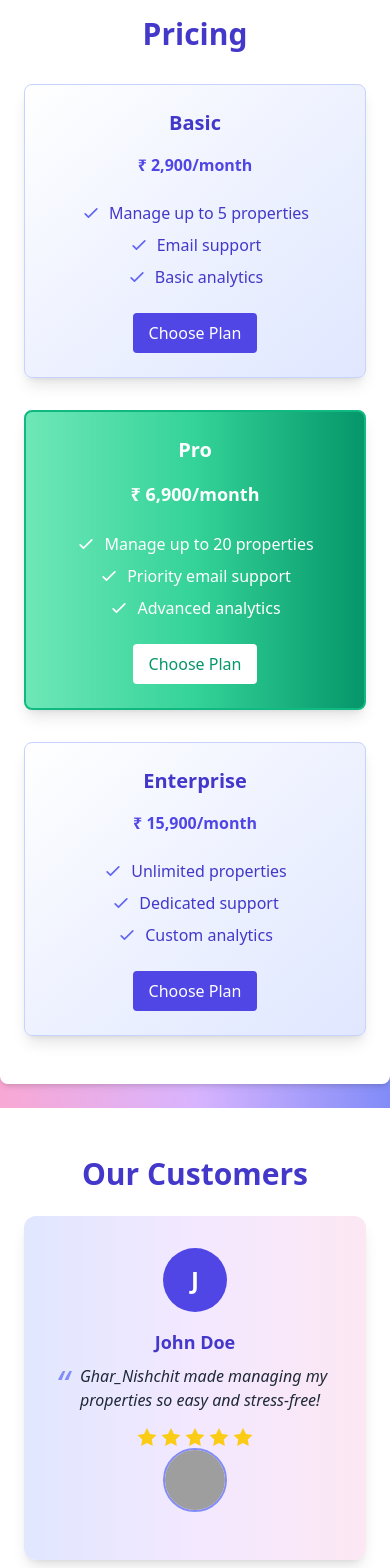
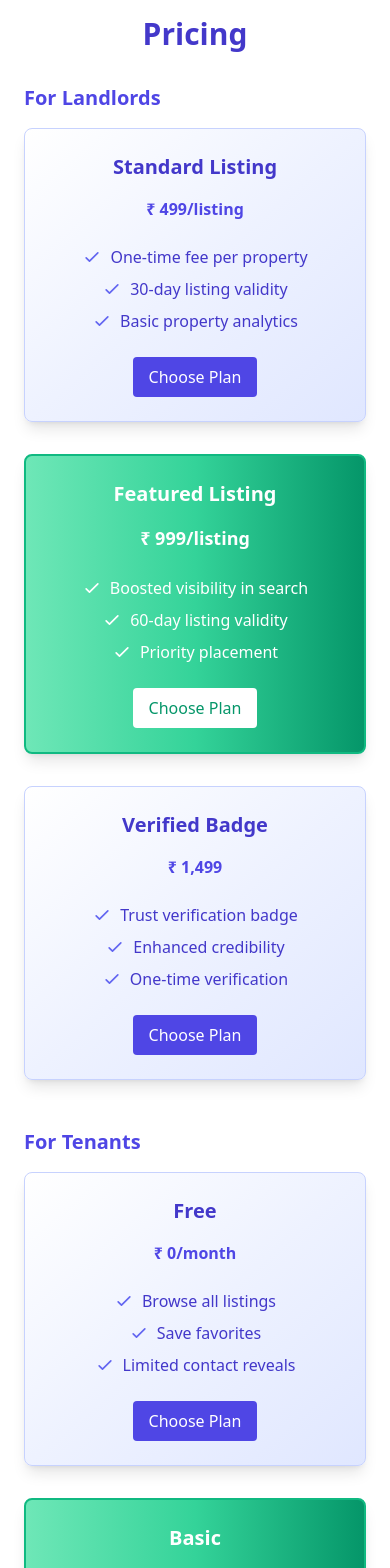
Before and after one commit to Soumyodeep-Dey/Ghar_Nishchit, a React (Vite) app in the folder frontend/UI/: page / in a window 390 px wide. Shown: the part 3420-4988 px from the top of the page. Built offline with nearby package versions, Linux system fonts and the light colour scheme; no server answers; grey boxes are pictures that could not be loaded.

Commit message:
revised pricing

```diff
--- a/frontend/UI/src/components/landing.jsx
+++ b/frontend/UI/src/components/landing.jsx
@@ -693,27 +693,28 @@
           Pricing
         </h2>
 
-        {/* Pricing Cards */}
-        <div className="grid grid-cols-1 md:grid-cols-3 gap-8">
+        {/* For Landlords */}
+        <h3 className={`text-xl font-semibold mb-4 ${darkMode ? 'text-cyan-200' : 'text-indigo-600'}`}>For Landlords</h3>
+        <div className="grid grid-cols-1 md:grid-cols-3 gap-8 mb-12">
           <PricingCard
-            title="Basic"
-            price="₹ 2,900/month"
+            title="Standard Listing"
+            price="₹ 499/listing"
             features={[
-              "Manage up to 5 properties",
-              "Email support",
-              "Basic analytics"
+              "One-time fee per property",
+              "30-day listing validity",
+              "Basic property analytics"
             ]}
             buttonClass={`px-4 py-2 rounded transition ${darkMode ? 'bg-cyan-400 text-blue-950 hover:bg-cyan-300' : 'bg-indigo-600 text-white hover:bg-indigo-700'}`}
             onClick={() => showInfoToast('Please login first to choose a plan')}
             darkMode={darkMode}
           />
           <PricingCard
-            title="Pro"
-            price="₹ 6,900/month"
+            title="Featured Listing"
+            price="₹ 999/listing"
             features={[
-              "Manage up to 20 properties",
-              "Priority email support",
-              "Advanced analytics"
+              "Boosted visibility in search",
+              "60-day listing validity",
+              "Priority placement"
             ]}
             buttonClass={`px-4 py-2 rounded transition ${darkMode ? 'bg-white text-cyan-700 hover:bg-gray-100' : 'bg-white text-emerald-600 hover:bg-gray-100'}`}
             onClick={() => showInfoToast('Please login first to choose a plan')}
@@ -721,12 +722,54 @@
             darkMode={darkMode}
           />
           <PricingCard
-            title="Enterprise"
-            price="₹ 15,900/month"
+            title="Verified Badge"
+            price="₹ 1,499"
             features={[
-              "Unlimited properties",
-              "Dedicated support",
-              "Custom analytics"
+              "Trust verification badge",
+              "Enhanced credibility",
+              "One-time verification"
+            ]}
+            buttonClass={`px-4 py-2 rounded transition ${darkMode ? 'bg-cyan-400 text-blue-950 hover:bg-cyan-300' : 'bg-indigo-600 text-white hover:bg-indigo-700'}`}
+            onClick={() => showInfoToast('Please login first to choose a plan')}
+            darkMode={darkMode}
+          />
+        </div>
+
+        {/* For Tenants */}
+        <h3 className={`text-xl font-semibold mb-4 ${darkMode ? 'text-cyan-200' : 'text-indigo-600'}`}>For Tenants</h3>
+        <div className="grid grid-cols-1 md:grid-cols-3 gap-8">
+          <PricingCard
+            title="Free"
+            price="₹ 0/month"
+            features={[
+              "Browse all listings",
+              "Save favorites",
+              "Limited contact reveals"
+            ]}
+            buttonClass={`px-4 py-2 rounded transition ${darkMode ? 'bg-cyan-400 text-blue-950 hover:bg-cyan-300' : 'bg-indigo-600 text-white hover:bg-indigo-700'}`}
+            onClick={() => showInfoToast('Please login first to choose a plan')}
+            darkMode={darkMode}
+          />
+          <PricingCard
+            title="Basic"
+            price="₹ 199/month"
+            features={[
+              "Unlimited property views",
+              "Direct landlord contact",
+              "Priority support"
+            ]}
+            buttonClass={`px-4 py-2 rounded transition ${darkMode ? 'bg-white text-cyan-700 hover:bg-gray-100' : 'bg-white text-emerald-600 hover:bg-gray-100'}`}
+            onClick={() => showInfoToast('Please login first to choose a plan')}
+            highlight
+            darkMode={darkMode}
+          />
+          <PricingCard
+            title="Premium"
+            price="₹ 499/month"
+            features={[
+              "All Basic features",
+              "Early access to listings",
+              "Advanced filters & document storage"
             ]}
             buttonClass={`px-4 py-2 rounded transition ${darkMode ? 'bg-cyan-400 text-blue-950 hover:bg-cyan-300' : 'bg-indigo-600 text-white hover:bg-indigo-700'}`}
             onClick={() => showInfoToast('Please login first to choose a plan')}
```
Also changed, not shown: 1 other file (tests, documents, lock files or other folders).
